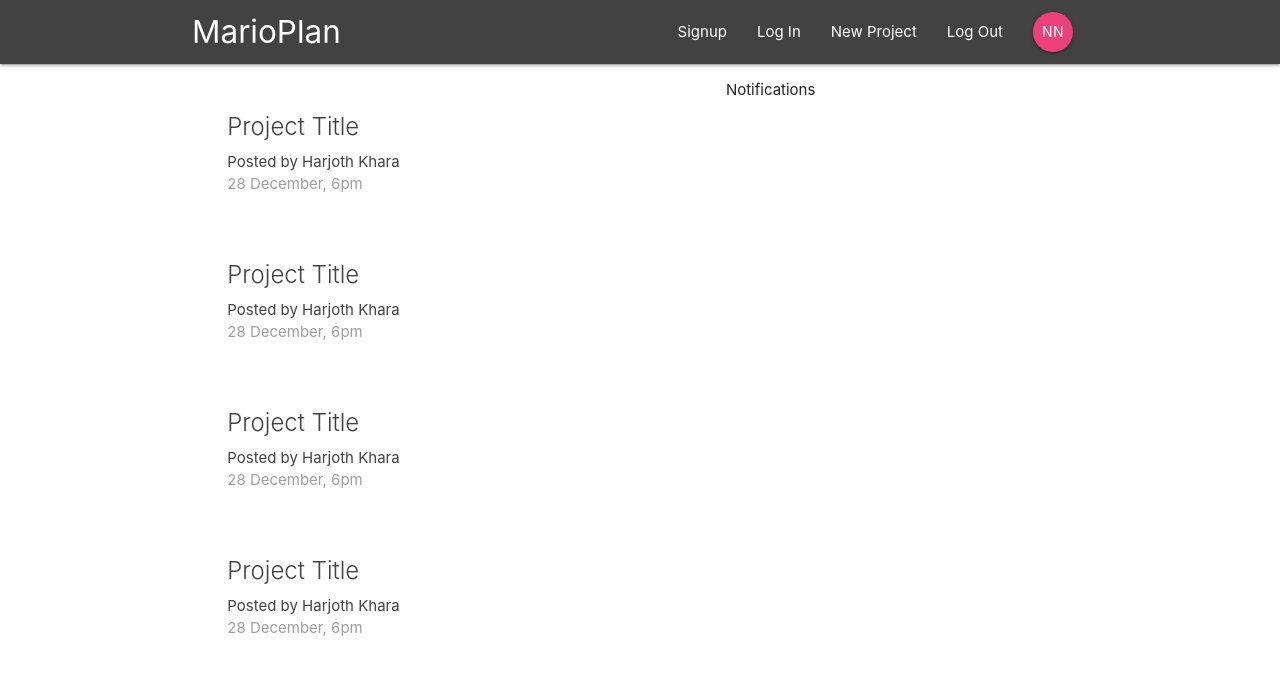
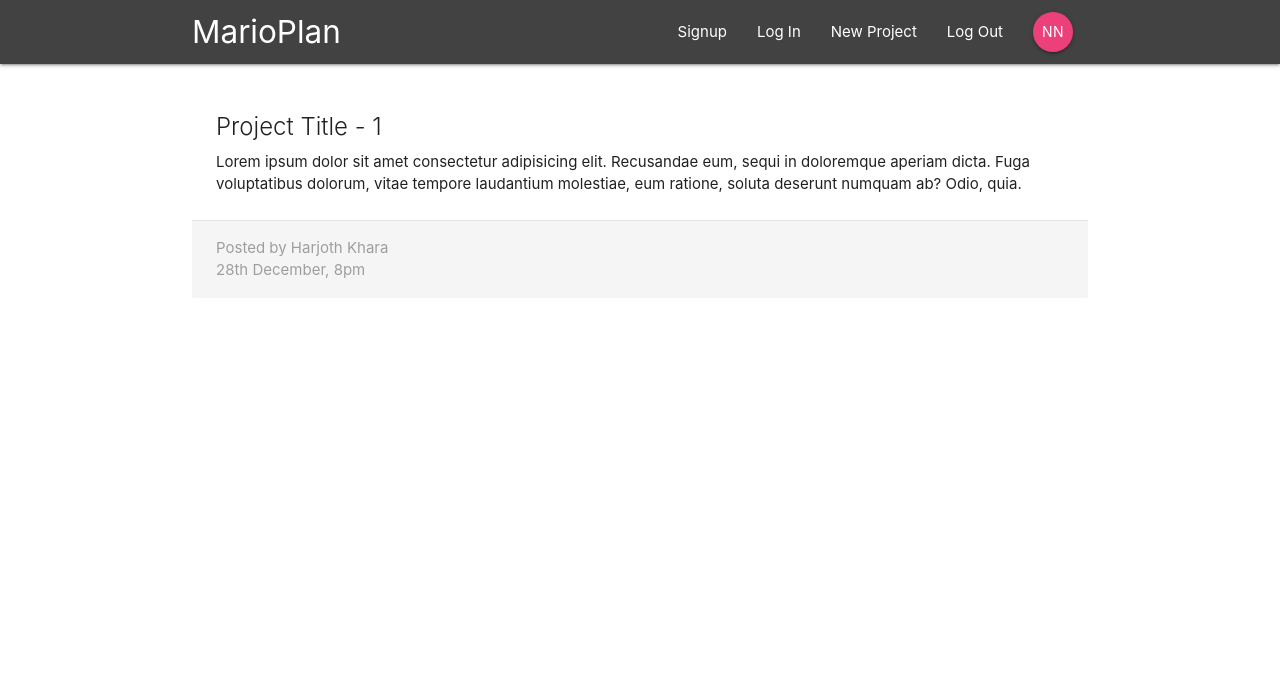
Before and after one commit to harjothkhara/React-Redux-App, a React (Create React App) app: page /project/1 in a window 1280 px wide. Shown: the top 674 px of the page. Built offline with nearby package versions, Linux system fonts and the light colour scheme.

Commit message:
ProjectDetails Component

```diff
--- a/src/App.js
+++ b/src/App.js
@@ -2,13 +2,15 @@ import React from 'react';
 import Navbar from './components/layout/Navbar';
 import { Switch, Route } from 'react-router-dom';
 import Dashboard from './components/dashboard/Dashboard';
+import ProjectDetails from './components/projects/ProjectDetails';
 
 function App() {
   return (
     <div className='App'>
       <Navbar />
       <Switch>
-        <Route path='/' component={Dashboard} />
+        <Route exact path='/' component={Dashboard} />
+        <Route path='/project/:id' component={ProjectDetails} />
       </Switch>
     </div>
   );
--- a/src/components/projects/ProjectDetails.js
+++ b/src/components/projects/ProjectDetails.js
@@ -0,0 +1,26 @@
+import React from 'react';
+
+function ProjectDetails({ match: { params } }) {
+  const id = params.id;
+  return (
+    <div className='container section project-details'>
+      <div className='card z-depth-0'>
+        <div className='card-content'>
+          <span className='card-title'>Project Title - {id}</span>
+          <p>
+            Lorem ipsum dolor sit amet consectetur adipisicing elit. Recusandae
+            eum, sequi in doloremque aperiam dicta. Fuga voluptatibus dolorum,
+            vitae tempore laudantium molestiae, eum ratione, soluta deserunt
+            numquam ab? Odio, quia.
+          </p>
+        </div>
+        <div className='card-action grey lighten-4 grey-text'>
+          <div>Posted by Harjoth Khara</div>
+          <div>28th December, 8pm</div>
+        </div>
+      </div>
+    </div>
+  );
+}
+
+export default ProjectDetails;
```
